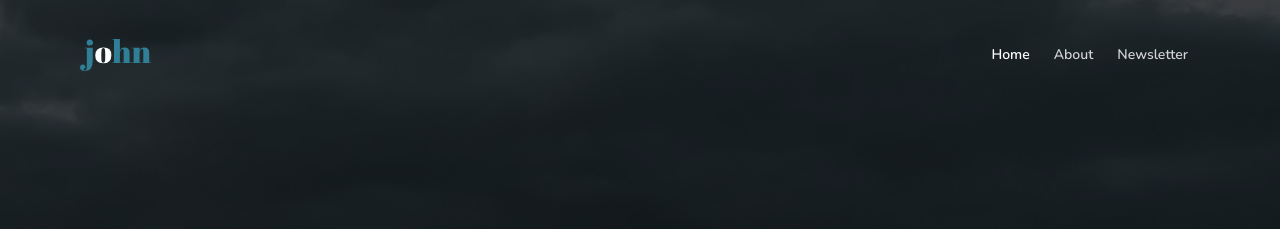
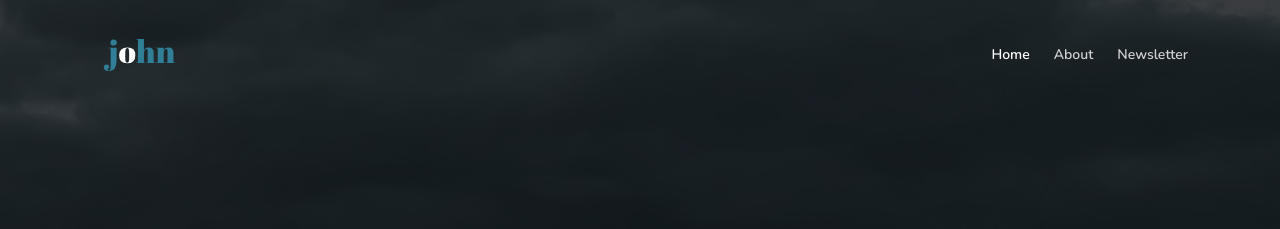
Before and after one commit to thethoughtfulmillennial/thethoughtfulmillennial.github.io, a Jekyll site: the page built from index2.html, in a window 1280 px wide and 900 px high. Shown: the top 229 px of the window. Built offline with Jekyll 4.4.1, drawn with Linux system fonts in a browser that asks for light colours.

Commit message:
Updating styles and favicon.

```diff
--- a/assets2/css/styles.css
+++ b/assets2/css/styles.css
@@ -162,10 +162,10 @@
 	font: 700 0.75rem/0 "Nunito", sans-serif;
 	text-decoration: none;
 	transition: all 0.2s;
+}
+
+.btn-solid-lg:hover {
 	color: #fff;
-}
-
-.btn-solid-lg:hover {
 	background-color: transparent;
 	text-decoration: none;
 }
@@ -273,7 +273,6 @@
 	padding-bottom: 0.0625rem;
 	padding-left: 1.3125rem;
 	border: 1px solid #c4d8dc;
-	border-radius: 0.25rem;
 	background-color: #fff;
 	color: #626262;
 	font: 400 0.875rem/1.875rem "Nunito", sans-serif;
@@ -638,6 +637,7 @@
 }
 
 .navbar-custom .navbar-brand.logo-image img {
+    width: 7.4375rem;
 	height: 2rem;
 }
 
@@ -726,7 +726,6 @@
 .navbar-custom .navbar-toggler {
 	border: none;
 	color: #393939;
-	font-size: 2rem;
 }
 
 .navbar-custom button[aria-expanded='false'] .navbar-toggler-awesome.fas.fa-times{
--- a/index2.html
+++ b/index2.html
@@ -3,7 +3,7 @@
 ---
 
 <!-- Navigation -->
-<nav class="navbar navbar-expand-lg navbar-dark navbar-custom fixed-top">
+<nav class="navbar navbar-expand-lg navbar-light navbar-custom fixed-top">
 
 	<!-- Text Logo - Use this if you don't have a graphic logo -->
 	<!-- <a class="navbar-brand logo-text page-scroll" href="index.html">Evolo</a> -->
@@ -15,8 +15,7 @@
 	<!-- Mobile Menu Toggle Button -->
 	<button class="navbar-toggler" type="button" data-toggle="collapse" data-target="#navbarsExampleDefault"
 		aria-controls="navbarsExampleDefault" aria-expanded="false" aria-label="Toggle navigation">
-		<span class="navbar-toggler-awesome fas fa-bars"></span>
-		<span class="navbar-toggler-awesome fas fa-times"></span>
+		<span class="navbar-toggler-icon"></span>
 	</button>
 	<!-- end of mobile menu toggle button -->
 
```
Also changed, not shown: assets2/images/favicon.png.
